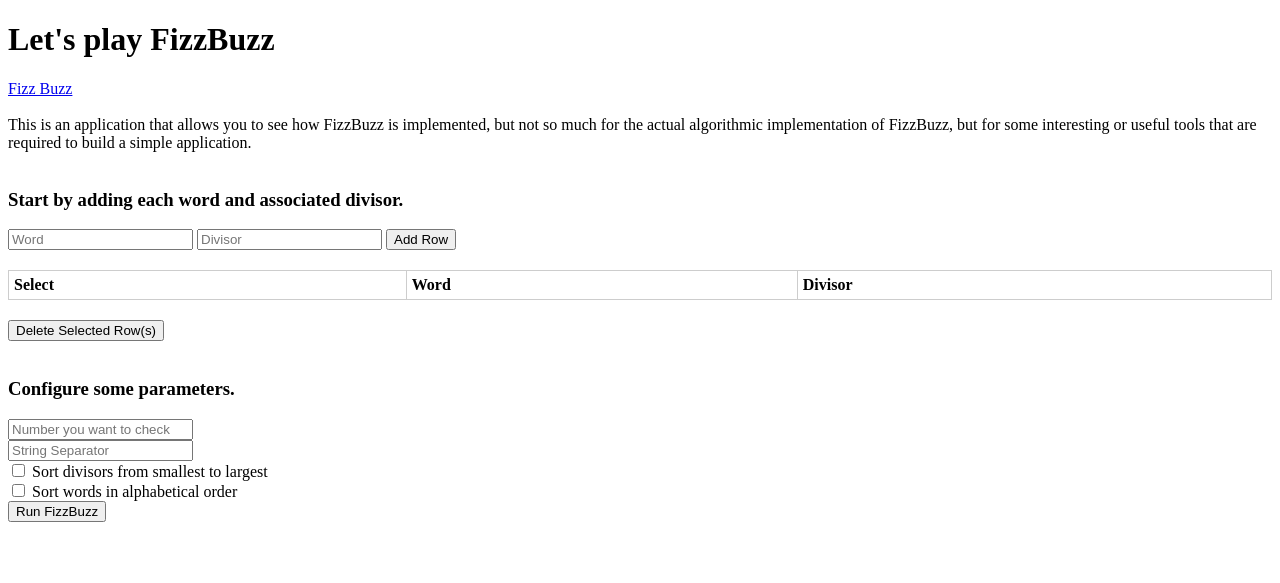
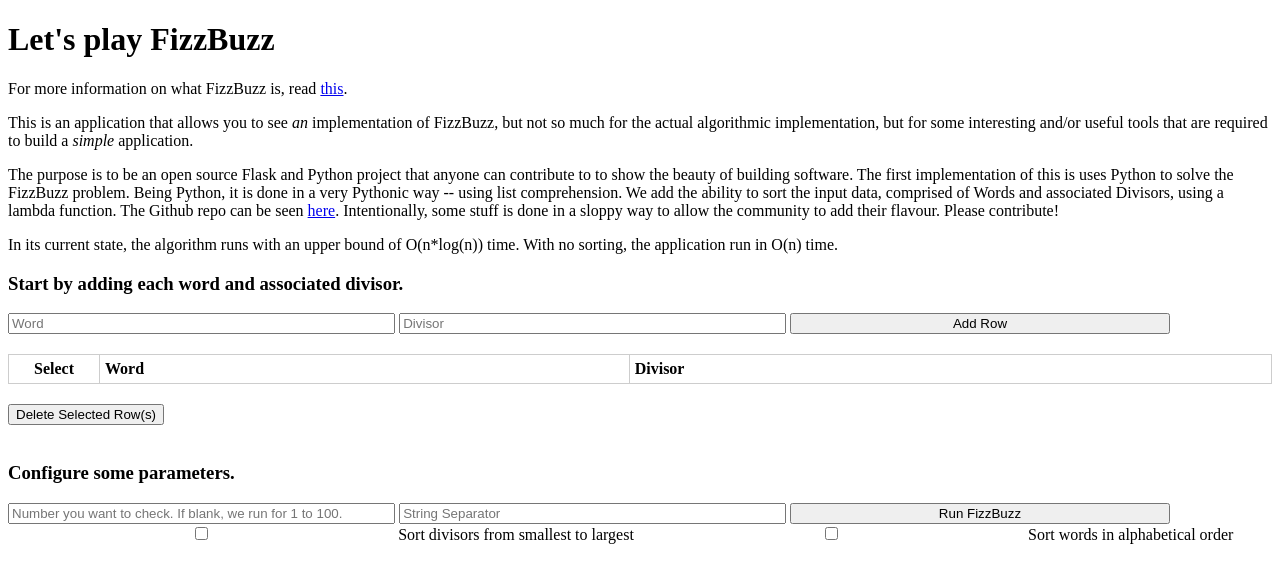
Before and after one commit to smkyle90/fizz-buzz-fun, a Flask app: page / in a window 1280 px wide. Shown: the top 583 px of the page. Run offline with Flask 2, Linux system fonts and the light colour scheme; lists and menus that the app fills with data are empty.

Commit message:
update documentation, change some formatting

```diff
--- a/FizzBuzz/__init__.py
+++ b/FizzBuzz/__init__.py
@@ -3,6 +3,8 @@ from flask import Flask
 
 def create_app():
     app = Flask(__name__)
+
+    app.secret_key = "random stuff"
 
     # blueprint for non-auth parts of app
     from .main import main as main_blueprint
--- a/FizzBuzz/main.py
+++ b/FizzBuzz/main.py
@@ -16,12 +16,20 @@ def index():
 @main.route("/execute", methods=["POST"])
 def execute():
     request_dict = request.form.to_dict()
-    print(request_dict)
+
     fb_data = [(k, int(v.strip("/"))) for k, v in request_dict.items() if "fb" not in k]
     fb_list = [FizzBuzz(*fb) for fb in fb_data]
 
-    number = int(request_dict.get("fbNumber"))
-    separator = str(request_dict.get("fbSeparator"))
+    # Extract parameters from form
+    number = request_dict["fbNumber"]
+    separator = str(request_dict["fbSeparator"])
+
+    if number:
+        num_range = [int(number)]
+        num_show = number
+    else:
+        num_range = [i + 1 for i in range(100)]
+        num_show = "1 to 100"
 
     sort_numeric = False
     sort_alphabetic = False
@@ -32,11 +40,26 @@ def execute():
     elif "fbSortAlphabetical" in request_dict:
         if request_dict["fbSortAlphabetical"] == "on":
             sort_alphabetic = True
+
     try:
-        result = run_fizz_buzz(
-            number, fb_list, separator, sort_numeric, sort_alphabetic
-        )
+        result = [
+            (
+                number,
+                run_fizz_buzz(
+                    number, fb_list, separator, sort_numeric, sort_alphabetic
+                ),
+            )
+            for number in num_range
+        ]
+
+        # Create the html result
+        str_show = "<p>"
+        for num, string in result:
+            str_show += "{}: {}<br>".format(num, string)
+        str_show += "</p>"
+        flash("FizzBuzz success!")
     except Exception as e:
-        flash(e)
+        flash("Unable to run FizzBuzz. Message: {}".format(e))
+        str_show = "Uh oh."
 
-    return render_template("result.html", number=number, result=result)
+    return render_template("result.html", number=num_show, result=str_show)
--- a/FizzBuzz/templates/index.html
+++ b/FizzBuzz/templates/index.html
@@ -16,6 +16,27 @@
         padding: 5px;
         text-align: left;
     }
+
+    table td:first-child {
+      width: 5em;
+      min-width: 5em;
+      max-width: 5em;
+      padding: 5px;
+      text-align: center;
+    }
+
+    table th:first-child {
+      width: 5em;
+      min-width: 5em;
+      max-width: 5em;
+      padding: 5px;
+      text-align: center;
+    }
+
+    input {
+        width: 30%;
+    }
+
 </style>
 <script src="https://code.jquery.com/jquery-3.5.1.min.js"></script>
 <script>
@@ -47,9 +68,13 @@
 <body>
     <h1>Let's play FizzBuzz</h1>
 
-<a href="https://leetcode.com/problems/fizz-buzz/">Fizz Buzz</a><br><br>
+<p>For more information on what FizzBuzz is, read <a href="https://leetcode.com/problems/fizz-buzz/">this</a>.</p>
 
-This is an application that allows you to see how FizzBuzz is implemented, but not so much for the actual algorithmic implementation of FizzBuzz, but for some interesting or useful tools that are required to build a simple application.<br><br>
+<p>This is an application that allows you to see <em>an</em> implementation of FizzBuzz, but not so much for the actual algorithmic implementation, but for some interesting and/or useful tools that are required to build a <em>simple</em> application.</p>
+
+<p>The purpose is to be an open source Flask and Python project that anyone can contribute to to show the beauty of building software. The first implementation of this is uses Python to solve the FizzBuzz problem. Being Python, it is done in a very Pythonic way -- using list comprehension. We add the ability to sort the input data, comprised of Words and associated Divisors, using a lambda function. The Github repo can be seen <a href="https://github.com/smkyle90/fizz-buzz-fun">here</a>. Intentionally, some stuff is done in a sloppy way to allow the community to add their flavour. Please contribute!</p>
+
+<p>In its current state, the algorithm runs with an upper bound of O(n*log(n)) time. With no sorting, the application run in O(n) time.</p>
 
 <h3>Start by adding each word and associated divisor.</h3>
     <form>
@@ -74,13 +99,13 @@ This is an application that allows you to see how FizzBuzz is implemented, but n
     <button type="button" class="delete-row">Delete Selected Row(s)</button><br><br>
 
     <h3>Configure some parameters.</h3>
-    <input type="number" name="fbNumber" id="fbNumber" placeholder="Number you want to check" value=""><br>
-    <input type="text" name="fbSeparator" id="fbSeparator" placeholder="String Separator" value=""><br>
+    <input type="number" name="fbNumber" id="fbNumber" placeholder="Number you want to check. If blank, we run for 1 to 100." value="">
+    <input type="text" name="fbSeparator" id="fbSeparator" placeholder="String Separator" value="">
+    <input type="submit" value="Run FizzBuzz" size=100%><br>
     <input type="checkbox" id="fbSortNumeric" name="fbSortNumeric">
-        <label for="fbSortNumeric">Sort divisors from smallest to largest</label><br>
+        <label for="fbSortNumeric">Sort divisors from smallest to largest</label>
     <input type="checkbox" id="fbSortAlphabetical" name="fbSortAlphabetical">
-        <label for="fbSortAlphabetical">Sort words in alphabetical order</label><br>
-    <input type="submit" value="Run FizzBuzz">
+        <label for="fbSortAlphabetical">Sort words in alphabetical order</label>
 
     </form>
 
--- a/wsgi.py
+++ b/wsgi.py
@@ -1,16 +1,15 @@
+# pylint: skip-file   (newer)
+# flake8: noqa
+
 """App entry point."""
 
 import sys
 
-print (sys.path,flush=True)
-
+# Add this to ensure we are in the correct directory to avoid an import error
 sys.path.insert(0, "/var/www/FizzBuzz")
 
-print (sys.path, flush=True)
+from FizzBuzz import create_app  # pylint: disable=no-name-in-module flake8: noqa
 
-from FizzBuzz import create_app  # pylint: disable=no-name-in-module
-
-#print (FizzBuzz.__file__)
 application = create_app()
 
 # if __name__ == "__main__":
```
Also changed, not shown: FizzBuzz/templates/result.html (+10 -2 lines).
